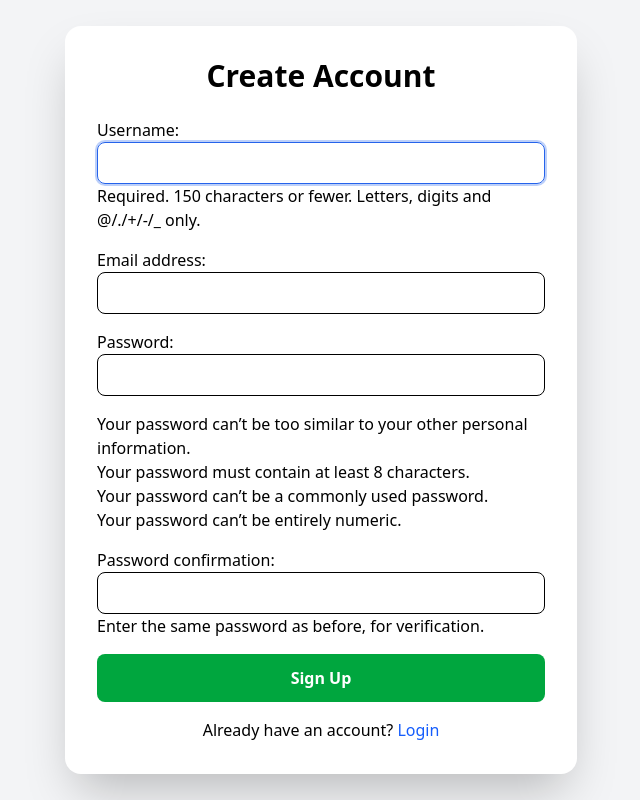
After one commit to bhagya-tharindu/django-blog, a Django app: page /accounts/register/ in a window 1280 px wide. The commit adds this page. Shown: the whole page, without its empty margins (319-959 px from the left). Run offline with Django 5.2, Linux system fonts and the light colour scheme.

Commit message:
Add user registration page with signup validation

```diff
--- a/blog_project/urls.py
+++ b/blog_project/urls.py
@@ -18,6 +18,7 @@ from django.contrib import admin
 from django.contrib.auth.views import LogoutView
 from django.urls import path, include
 from users.views import CustomLoginView
+from users.views import register_view
 
 urlpatterns = [
     path('admin/', admin.site.urls),
@@ -25,4 +26,5 @@ urlpatterns = [
     path('accounts/', include('django.contrib.auth.urls')),
     path('accounts/logout/', LogoutView.as_view(), name='logout'),
     path('accounts/login/', CustomLoginView.as_view(), name='login'),
+    path('accounts/register/', register_view, name='register')
 ]
--- a/theme/static/css/dist/styles.css
+++ b/theme/static/css/dist/styles.css
@@ -9,6 +9,8 @@
     --font-mono: ui-monospace, SFMono-Regular, Menlo, Monaco, Consolas, 'Liberation Mono', 'Courier New',
     monospace;
     --color-red-600: oklch(57.7% 0.245 27.325);
+    --color-green-600: oklch(62.7% 0.194 149.214);
+    --color-green-700: oklch(52.7% 0.154 150.069);
     --color-blue-500: oklch(62.3% 0.214 259.815);
     --color-blue-600: oklch(54.6% 0.245 262.881);
     --color-blue-700: oklch(48.8% 0.243 264.376);
@@ -23,6 +25,7 @@
     --color-white: #fff;
     --spacing: 0.25rem;
     --container-md: 28rem;
+    --container-lg: 32rem;
     --container-2xl: 42rem;
     --container-5xl: 64rem;
     --container-7xl: 80rem;
@@ -247,6 +250,9 @@
   .mb-2 {
     margin-bottom: calc(var(--spacing) * 2);
   }
+  .mb-4 {
+    margin-bottom: calc(var(--spacing) * 4);
+  }
   .mb-6 {
     margin-bottom: calc(var(--spacing) * 6);
   }
@@ -283,6 +289,9 @@
   .max-w-7xl {
     max-width: var(--container-7xl);
   }
+  .max-w-lg {
+    max-width: var(--container-lg);
+  }
   .max-w-md {
     max-width: var(--container-md);
   }
@@ -297,6 +306,13 @@
   }
   .justify-center {
     justify-content: center;
+  }
+  .space-y-4 {
+    :where(& > :not(:last-child)) {
+      --tw-space-y-reverse: 0;
+      margin-block-start: calc(calc(var(--spacing) * 4) * var(--tw-space-y-reverse));
+      margin-block-end: calc(calc(var(--spacing) * 4) * calc(1 - var(--tw-space-y-reverse)));
+    }
   }
   .space-y-5 {
     :where(& > :not(:last-child)) {
@@ -343,6 +359,9 @@
   }
   .bg-gray-100 {
     background-color: var(--color-gray-100);
+  }
+  .bg-green-600 {
+    background-color: var(--color-green-600);
   }
   .bg-white {
     background-color: var(--color-white);
@@ -435,6 +454,9 @@
   .text-gray-800 {
     color: var(--color-gray-800);
   }
+  .text-red-600 {
+    color: var(--color-red-600);
+  }
   .text-white {
     color: var(--color-white);
   }
@@ -467,6 +489,13 @@
     &:hover {
       @media (hover: hover) {
         background-color: var(--color-blue-700);
+      }
+    }
+  }
+  .hover\:bg-green-700 {
+    &:hover {
+      @media (hover: hover) {
+        background-color: var(--color-green-700);
       }
     }
   }
--- /dev/null
+++ b/users/forms.py
@@ -0,0 +1,8 @@
+from django.contrib.auth.forms import UserCreationForm
+from django.contrib.auth.models import User
+
+
+class RegisterForm(UserCreationForm):
+    class Meta:
+        model = User
+        fields = ['username', 'email', 'password1', 'password2']
--- a/users/templates/registration/login.html
+++ b/users/templates/registration/login.html
@@ -56,7 +56,7 @@
       <div class="text-center mt-6">
         <p class="text-sm text-gray-500">
           Don't have an account?
-          <a href="#" class="text-blue-600 font-medium hover:underline">
+          <a href="/accounts/register/" class="text-blue-600 font-medium hover:underline">
             Register
           </a>
         </p>
--- /dev/null
+++ b/users/templates/registration/register.html
@@ -0,0 +1,56 @@
+<!doctype html>
+<html lang="en">
+<head>
+    {% load static %}
+    <meta charset="UTF-8">
+    <title>Register</title>
+    <link rel="stylesheet" href="{% static 'css/dist/styles.css' %}">
+    <style>
+      input {
+        width: 100%;
+        border: 1px solid black;
+        padding: 8px 12px;
+        border-radius: 8px;
+        outline: none;
+      }
+
+      input:focus {
+        border-color: #2563eb;
+        box-shadow: 0 0 0 2px rgba(37, 99, 235, 0.3);
+      }
+    </style>
+</head>
+
+<body class="bg-gray-100 min-h-screen flex items-center justify-center">
+
+<div class="bg-white shadow-2xl rounded-2xl p-8 w-full max-w-lg">
+    <h1 class="text-3xl font-bold text-center mb-6">Create Account</h1>
+
+    {% if form.errors %}
+        <div class="mb-4 text-red-600">
+            {{ form.errors }}
+        </div>
+    {% endif %}
+
+    <form method="post" class="space-y-4">
+        {% csrf_token %}
+        {{ form.as_p }}
+
+        <button
+            type="submit"
+            class="w-full bg-green-600 hover:bg-green-700 text-white font-semibold py-3 rounded-lg"
+        >
+            Sign Up
+        </button>
+    </form>
+
+    <p class="text-center mt-4">
+        Already have an account?
+        <a href="/accounts/login/" class="text-blue-600 hover:underline">
+            Login
+        </a>
+    </p>
+</div>
+
+</body>
+</html>
--- a/users/views.py
+++ b/users/views.py
@@ -1,4 +1,21 @@
 from django.contrib.auth.views import LoginView
+from django.shortcuts import render, redirect
+from .forms import RegisterForm
 
 class CustomLoginView(LoginView):
     template_name = 'registration/login.html'
+
+def register_view(request):
+    if request.method == 'POST':
+        form = RegisterForm(request.POST)
+
+        if form.is_valid():
+            form.save()
+            return redirect('login')
+        else:
+            print(form.errors)
+
+    else:
+        form = RegisterForm()
+
+    return render(request, 'registration/register.html', {'form': form})
```
